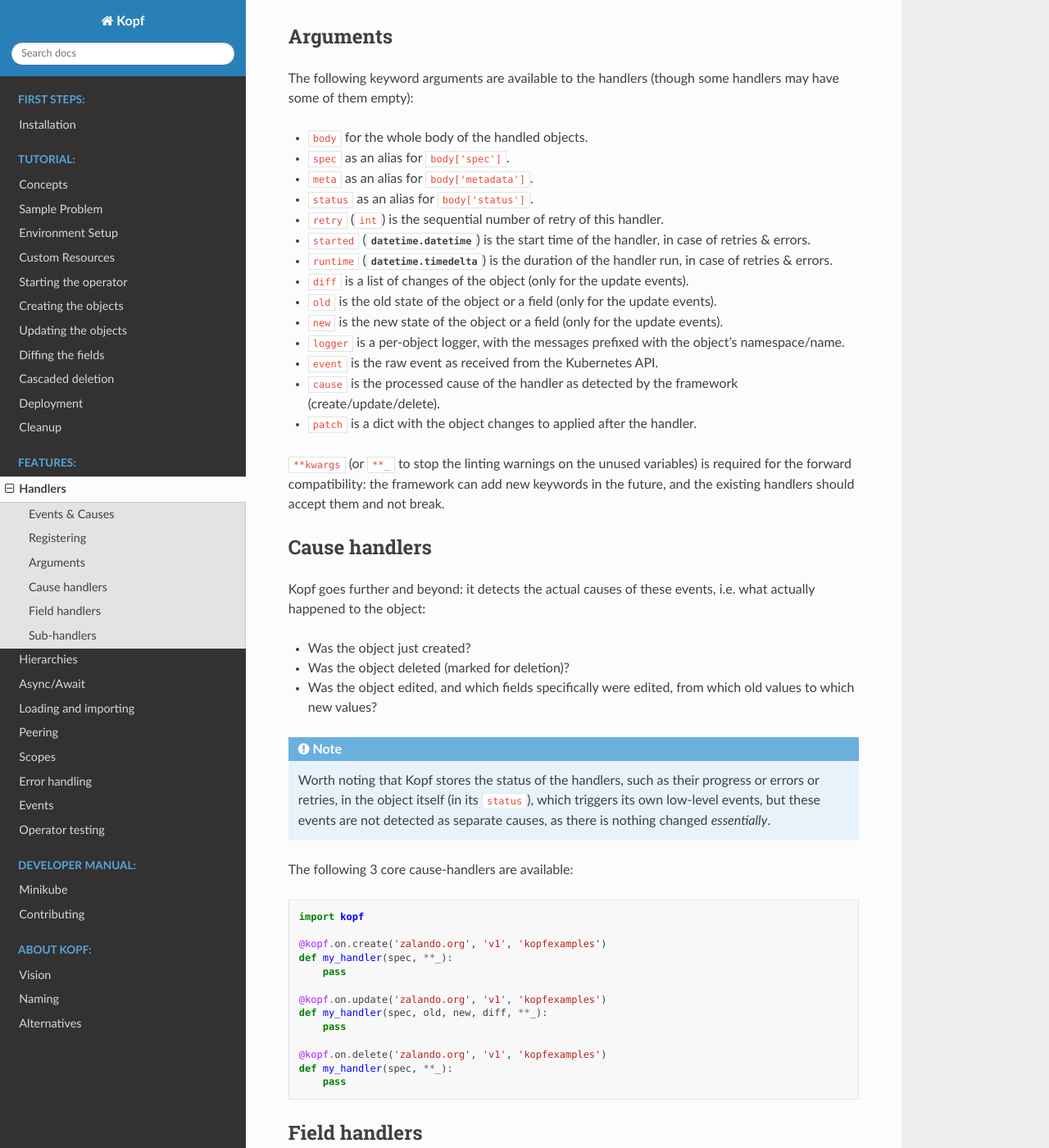
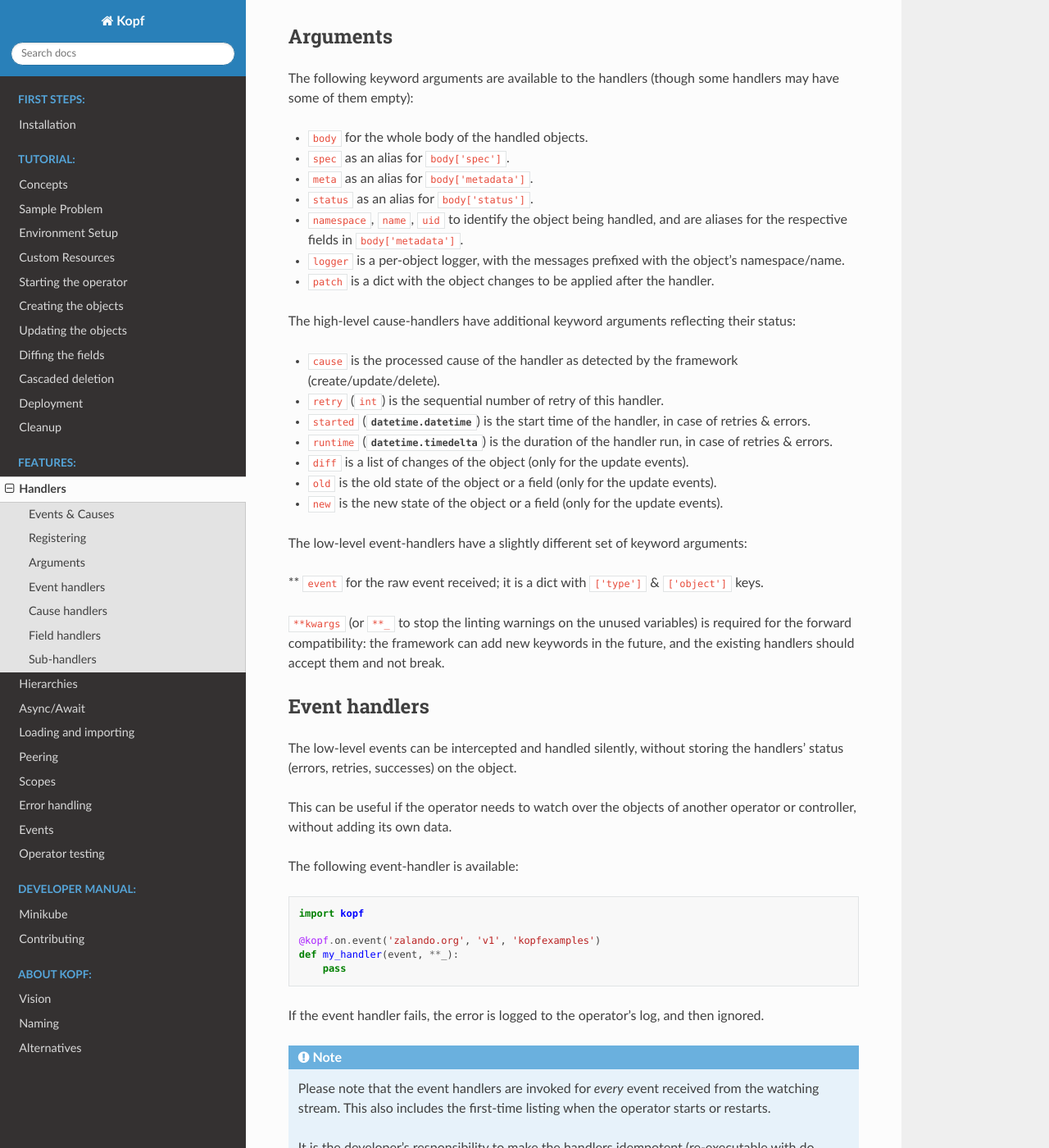
Before and after one commit to nolar/kopf, a Sphinx documentation site: the page built from docs/handlers.rst, in a window 1280 px wide and 1400 px high, scrolled down 1051 px. Shown: the whole window at 82% size. Built offline with Sphinx 7.4.7 and the Read the Docs theme 2.0.0, drawn with Linux system fonts in a browser that asks for light colours; pages that are not in the unit, such as notebooks, are missing from menus; some of the changed text lies outside the part shown.

Commit message:
Document the event spy-handlers

```diff
--- a/docs/handlers.rst
+++ b/docs/handlers.rst
@@ -47,7 +47,7 @@ To register a handler for an event, use the `kopf.on` decorator::
     def my_handler(spec, **_):
         pass
 
-All available decorators is described below.
+All available decorators are described below.
 
 
 Arguments
@@ -60,20 +60,58 @@ The following keyword arguments are available to the handlers
 * ``spec`` as an alias for ``body['spec']``.
 * ``meta`` as an alias for ``body['metadata']``.
 * ``status`` as an alias for ``body['status']``.
+* ``namespace``, ``name``, ``uid`` to identify the object being handled,
+  and are aliases for the respective fields in ``body['metadata']``.
+* ``logger`` is a per-object logger, with the messages prefixed with the object's namespace/name.
+* ``patch`` is a dict with the object changes to be applied after the handler.
+
+The high-level cause-handlers have additional keyword arguments reflecting their status:
+
+* ``cause`` is the processed cause of the handler as detected by the framework (create/update/delete).
 * ``retry`` (``int``) is the sequential number of retry of this handler.
 * ``started`` (`datetime.datetime`) is the start time of the handler, in case of retries & errors.
 * ``runtime`` (`datetime.timedelta`) is the duration of the handler run, in case of retries & errors.
 * ``diff`` is a list of changes of the object (only for the update events).
 * ``old`` is the old state of the object or a field (only for the update events).
 * ``new`` is the new state of the object or a field (only for the update events).
-* ``logger`` is a per-object logger, with the messages prefixed with the object's namespace/name.
-* ``event`` is the raw event as received from the Kubernetes API.
-* ``cause`` is the processed cause of the handler as detected by the framework (create/update/delete).
-* ``patch`` is a dict with the object changes to applied after the handler.
+
+The low-level event-handlers have a slightly different set of keyword arguments:
+
+** ``event`` for the raw event received; it is a dict with ``['type']`` & ``['object']`` keys.
 
 ``**kwargs`` (or ``**_`` to stop the linting warnings on the unused variables)
 is required for the forward compatibility: the framework can add new keywords
 in the future, and the existing handlers should accept them and not break.
+
+
+Event handlers
+==============
+
+The low-level events can be intercepted and handled silently, without
+storing the handlers' status (errors, retries, successes) on the object.
+
+This can be useful if the operator needs to watch over the objects
+of another operator or controller, without adding its own data.
+
+The following event-handler is available::
+
+    import kopf
+
+    @kopf.on.event('zalando.org', 'v1', 'kopfexamples')
+    def my_handler(event, **_):
+        pass
+
+If the event handler fails, the error is logged to the operator's log,
+and then ignored.
+
+
+.. note::
+    Please note that the event handlers are invoked for *every* event received
+    from the watching stream. This also includes the first-time listing when
+    the operator starts or restarts.
+
+    It is the developer's responsibility to make the handlers idempotent
+    (re-executable with do duplicating side-effects).
 
 
 Cause handlers
```
